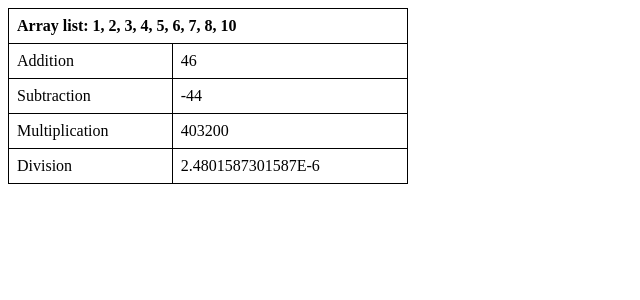
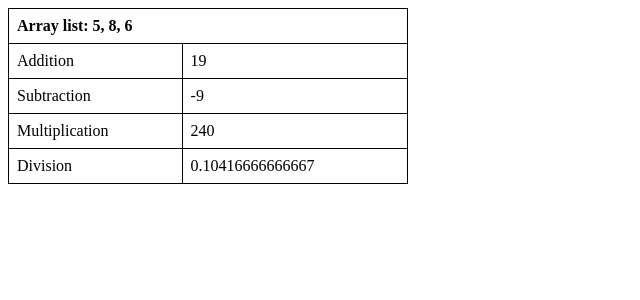
Before and after one commit to adrianrac07/CCS0043, a PHP site: page / in a window 1280 px wide. Shown: the top 300 px of the page, without its empty margins (0-640 px from the left). Run offline with PHP 8.4, Linux system fonts and the light colour scheme.

Commit message:
6/20/2026

```diff
--- a/F5 Act1_post/index.php
+++ b/F5/F5 Act1_get/F5 Act1_post/index.php
@@ -1,7 +1,7 @@
 <!DOCTYPE html>
 <html>
 <head>
-  <title>POST_INFO</title>
+  <title>post_info</title>
 </head>
 <body>
   <form method="post" action="">
--- a/act3/index.php
+++ b/act3/index.php
@@ -1,5 +1,7 @@
 <!DOCTYPE html>
+
 <html lang="en">
+
 <head>
     <meta charset="UTF-8">
     <title>Array Operations</title>
@@ -17,26 +19,34 @@
         }
     </style>
 </head>
+
 <body>
 
+
+
 <?php
-$numbers = array(1, 2, 3, 4, 5, 6, 7, 8, 10);
+
+$numbers = array(5,8,6);
+
+
 
 $sum = array_sum($numbers);
 
+
+
 $subtraction = $numbers[0];
+
 for ($i = 1; $i < count($numbers); $i++) {
-    $subtraction -= $numbers[$i];
+ $subtraction -= $numbers[$i];
+
 }
-
 $product = 1;
 foreach ($numbers as $num) {
-    $product *= $num;
+ $product *= $num;
 }
 
 $division = $numbers[0];
-for ($i = 1; $i < count($numbers); $i++) {
-    $division /= $numbers[$i];
+for ($i = 1; $i < count($numbers); $i++) { $division /= $numbers[$i];
 }
 ?>
 
@@ -61,6 +71,5 @@ for ($i = 1; $i < count($numbers); $i++) {
         <td><?= $division; ?></td>
     </tr>
 </table>
-
 </body>
 </html>
```
Also changed, not shown: Act1/style.css (added), F5/F5 Act1_get/F5 Act2/index.php (renamed from F5 Act2/index.php), F5/F5 Act1_get/F5 Act3/FavoriteColor.php (renamed from F5 Act3/FavoriteColor.php), F5/F5 Act1_get/F5 Act3/ResultColor.php (renamed from F5 Act3/ResultColor.php), F5/F5 Act1_get/F5 Act3/header.php (renamed from F5 Act3/header.php), F5/F5 Act1_get/index.php (renamed from F5 Act1_get/index.php).
